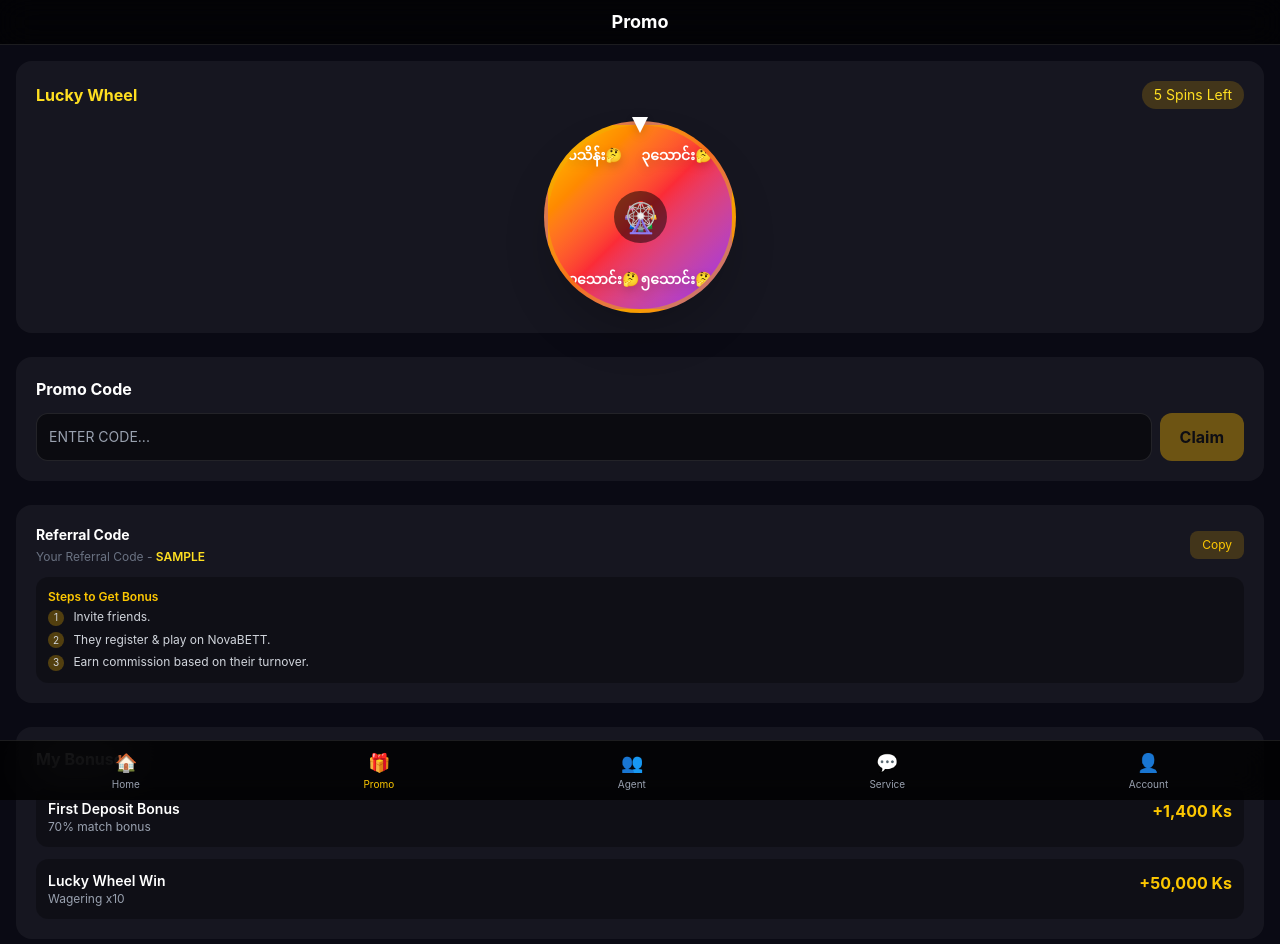
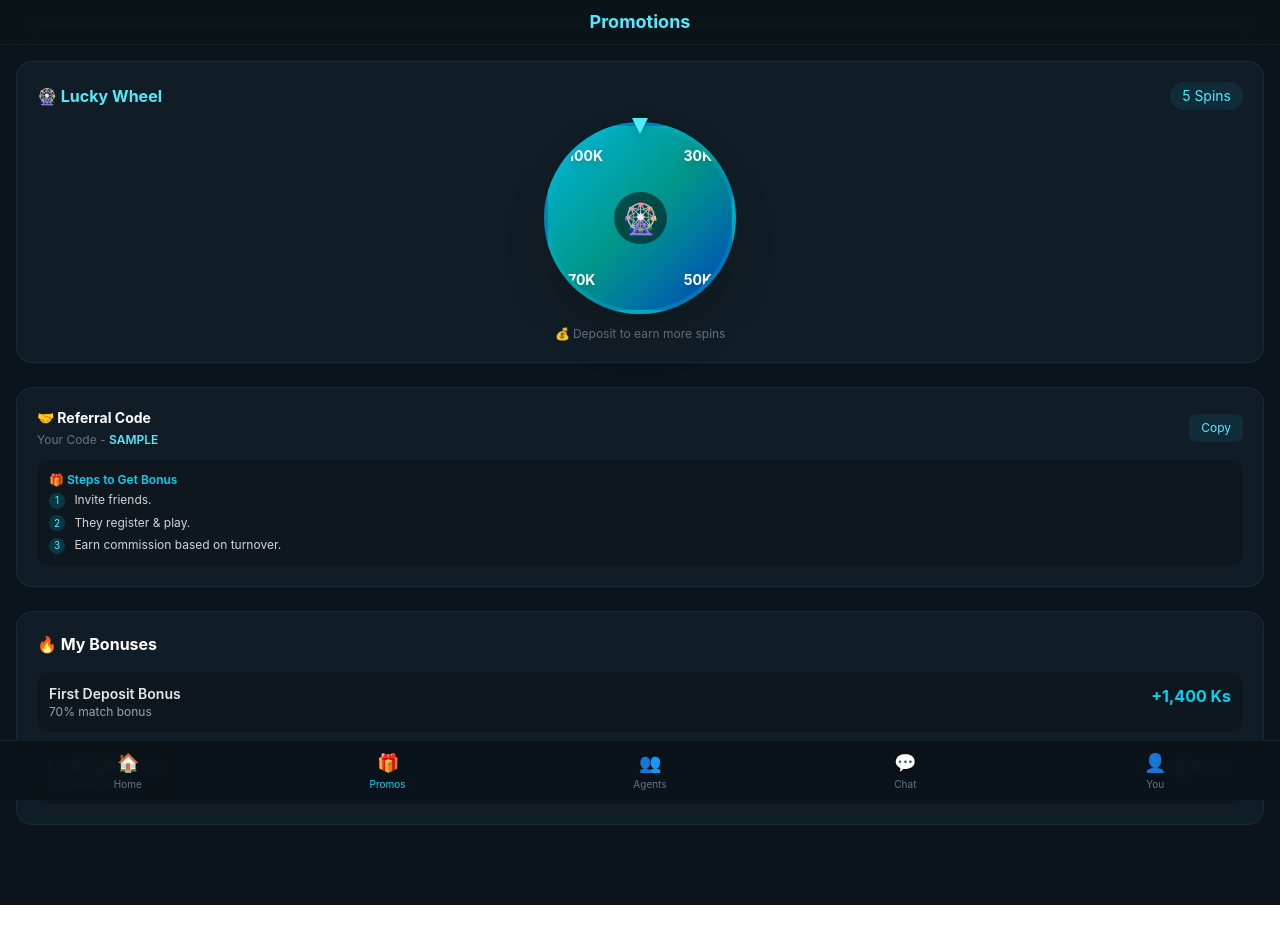
Before and after one commit to ccorryxx-bot/novabett, a Vue app: page /promotions in a window 1280 px wide. Shown: the top 944 px of the page. After the commit the page ends 905 px from the top, so only its background shows below. Built offline with nearby package versions, Linux system fonts and the light colour scheme; sample sign-in values are in the browser's storage.

Commit message:
Update Promotions page with Dark Teal/Cyan design

```diff
--- a/src/pages/PromotionsPage.vue
+++ b/src/pages/PromotionsPage.vue
@@ -1,83 +1,77 @@
 <template>
-  <div class="min-h-screen bg-[#0a0a14] text-white pb-20">
-    <header class="sticky top-0 z-30 bg-black/70 backdrop-blur-lg border-b border-white/10 px-4 py-2">
-      <h2 class="text-lg font-bold text-center">{{ $t('promotions') }}</h2>
+  <div class="min-h-screen bg-[#0b141a] text-gray-200 pb-20">
+    <header class="sticky top-0 z-30 bg-[#0b141a]/80 backdrop-blur-lg border-b border-cyan-500/10 px-4 py-2">
+      <h2 class="text-lg font-bold text-center text-cyan-300">Promotions</h2>
     </header>
     <div class="px-4 pt-4 space-y-6">
 
       <!-- Lucky Wheel -->
-      <div class="bg-white/5 rounded-2xl p-5">
+      <div class="bg-[#111d26] border border-cyan-500/10 rounded-2xl p-5">
         <div class="flex justify-between items-center mb-3">
-          <h3 class="font-bold text-yellow-300">{{ $t('luckyWheel') }}</h3>
-          <span class="bg-yellow-500/20 text-yellow-300 px-3 py-1 rounded-full text-sm">{{ spinsLeft }} {{ $t('spinsLeft') }}</span>
+          <h3 class="font-bold text-cyan-300">🎡 Lucky Wheel</h3>
+          <span class="bg-cyan-500/10 text-cyan-300 px-3 py-1 rounded-full text-sm">{{ spinsLeft }} Spins</span>
         </div>
         <div class="flex justify-center">
           <div class="relative w-48 h-48">
-            <div class="w-full h-full rounded-full border-4 border-yellow-500/50 bg-gradient-to-br from-yellow-400 via-red-500 to-purple-600 shadow-2xl relative overflow-hidden transform transition-transform duration-1000" :class="{ 'rotate-[720deg]': spinning }">
-              <span class="absolute top-5 right-5 text-white font-bold text-sm drop-shadow-lg">၃သောင်း🤔</span>
-              <span class="absolute bottom-5 right-5 text-white font-bold text-sm drop-shadow-lg">၅သောင်း🤔</span>
-              <span class="absolute bottom-5 left-5 text-white font-bold text-sm drop-shadow-lg">၇သောင်း🤔</span>
-              <span class="absolute top-5 left-5 text-white font-bold text-sm drop-shadow-lg">၁သိန်း🤔</span>
+            <!-- Wheel -->
+            <div class="w-full h-full rounded-full border-4 border-cyan-500/30 bg-gradient-to-br from-cyan-500 via-teal-600 to-blue-800 shadow-2xl relative overflow-hidden transform transition-transform duration-1000" :class="{ 'rotate-[720deg]': spinning }">
+              <span class="absolute top-5 right-5 text-white font-bold text-sm drop-shadow-lg">30K</span>
+              <span class="absolute bottom-5 right-5 text-white font-bold text-sm drop-shadow-lg">50K</span>
+              <span class="absolute bottom-5 left-5 text-white font-bold text-sm drop-shadow-lg">70K</span>
+              <span class="absolute top-5 left-5 text-white font-bold text-sm drop-shadow-lg">100K</span>
             </div>
-            <div class="absolute top-0 left-1/2 -translate-x-1/2 -translate-y-1 w-0 h-0 border-l-8 border-r-8 border-t-[16px] border-l-transparent border-r-transparent border-t-white drop-shadow-lg z-10"></div>
+            <!-- Pointer -->
+            <div class="absolute top-0 left-1/2 -translate-x-1/2 -translate-y-1 w-0 h-0 border-l-8 border-r-8 border-t-[16px] border-l-transparent border-r-transparent border-t-cyan-300 drop-shadow-lg z-10"></div>
+            <!-- Center Button -->
             <button @click="spinWheel" :disabled="spinning || spinsLeft <= 0" class="absolute inset-0 flex items-center justify-center z-20">
               <span class="text-3xl bg-black/50 rounded-full p-2">🎡</span>
             </button>
           </div>
         </div>
         <div v-if="lastWin" class="text-center mt-3 animate-bounce">
-          <p class="text-emerald-400 font-bold">🏆 You won {{ lastWin.toLocaleString() }} Ks!</p>
+          <p class="text-cyan-400 font-bold">🏆 You won {{ lastWin.toLocaleString() }} Ks!</p>
         </div>
-      </div>
-
-      <!-- Promo Code -->
-      <div class="bg-white/5 rounded-2xl p-5">
-        <h3 class="font-bold text-white mb-3">{{ $t('promoCode') }}</h3>
-        <div class="flex gap-2">
-          <input v-model="promoCode" type="text" :placeholder="$t('enterCode')" class="flex-1 p-3 rounded-xl bg-black/50 border border-white/10 text-white placeholder-gray-400 focus:outline-none focus:border-yellow-500/50 text-sm uppercase" @input="promoCode = promoCode.toUpperCase()" />
-          <button @click="claimPromo" :disabled="!promoCode" class="bg-yellow-500 hover:bg-yellow-400 text-black font-bold px-5 py-3 rounded-xl active:scale-95 disabled:opacity-40">{{ $t('claim') }}</button>
-        </div>
-        <p v-if="promoMessage" class="text-sm mt-2" :class="promoSuccess ? 'text-emerald-400' : 'text-red-400'">{{ promoMessage }}</p>
+        <div class="mt-3 text-center text-xs text-gray-500">💰 Deposit to earn more spins</div>
       </div>
 
       <!-- Referral Code -->
-      <div class="bg-white/5 rounded-2xl p-5">
+      <div class="bg-[#111d26] border border-cyan-500/10 rounded-2xl p-5">
         <div class="flex justify-between items-center">
           <div>
-            <h3 class="font-bold text-white text-sm">{{ $t('referralCode') }}</h3>
-            <p class="text-xs text-gray-500 mt-1">{{ $t('yourReferralCode') }} - <span class="text-yellow-300 font-semibold">{{ referralCode }}</span></p>
+            <h3 class="font-bold text-white text-sm">🤝 Referral Code</h3>
+            <p class="text-xs text-gray-500 mt-1">Your Code - <span class="text-cyan-300 font-semibold">{{ referralCode }}</span></p>
           </div>
-          <button @click="copyReferral" class="bg-yellow-500/20 text-yellow-400 px-3 py-1.5 rounded-lg text-xs">{{ copied ? $t('copied') : $t('copy') }}</button>
+          <button @click="copyReferral" class="bg-cyan-500/10 text-cyan-300 px-3 py-1.5 rounded-lg text-xs">{{ copied ? 'Copied!✅' : 'Copy' }}</button>
         </div>
-        <div class="mt-3 bg-black/30 p-3 rounded-xl space-y-1.5">
-          <p class="text-yellow-400 text-xs font-semibold mb-1">{{ $t('steps') }}</p>
-          <p class="text-gray-300 text-xs"><span class="bg-yellow-500/30 rounded-full w-4 h-4 inline-flex items-center justify-center text-[10px] mr-1.5">1</span> {{ $t('step1') }}</p>
-          <p class="text-gray-300 text-xs"><span class="bg-yellow-500/30 rounded-full w-4 h-4 inline-flex items-center justify-center text-[10px] mr-1.5">2</span> {{ $t('step2') }}</p>
-          <p class="text-gray-300 text-xs"><span class="bg-yellow-500/30 rounded-full w-4 h-4 inline-flex items-center justify-center text-[10px] mr-1.5">3</span> {{ $t('step3') }}</p>
+        <div class="mt-3 bg-black/20 p-3 rounded-xl space-y-1.5">
+          <p class="text-cyan-400 text-xs font-semibold mb-1">🎁 Steps to Get Bonus</p>
+          <p class="text-gray-300 text-xs"><span class="bg-cyan-500/20 text-cyan-300 rounded-full w-4 h-4 inline-flex items-center justify-center text-[10px] mr-1.5">1</span> Invite friends.</p>
+          <p class="text-gray-300 text-xs"><span class="bg-cyan-500/20 text-cyan-300 rounded-full w-4 h-4 inline-flex items-center justify-center text-[10px] mr-1.5">2</span> They register & play.</p>
+          <p class="text-gray-300 text-xs"><span class="bg-cyan-500/20 text-cyan-300 rounded-full w-4 h-4 inline-flex items-center justify-center text-[10px] mr-1.5">3</span> Earn commission based on turnover.</p>
         </div>
       </div>
 
       <!-- Active Bonuses -->
-      <div class="bg-white/5 rounded-2xl p-5">
-        <h3 class="font-bold text-white mb-4">{{ $t('myBonuses') }}</h3>
+      <div class="bg-[#111d26] border border-cyan-500/10 rounded-2xl p-5">
+        <h3 class="font-bold text-white mb-4">🔥 My Bonuses</h3>
         <div v-if="activeBonuses.length > 0" class="space-y-3">
-          <div v-for="b in activeBonuses" :key="b.id" class="flex justify-between p-3 bg-black/30 rounded-xl">
+          <div v-for="b in activeBonuses" :key="b.id" class="flex justify-between p-3 bg-black/20 rounded-xl">
             <div><p class="text-sm font-semibold">{{ b.name }}</p><p class="text-xs text-gray-400">{{ b.desc }}</p></div>
-            <span class="text-yellow-400 font-bold">+{{ b.amount.toLocaleString() }} Ks</span>
+            <span class="text-cyan-400 font-bold">+{{ b.amount.toLocaleString() }} Ks</span>
           </div>
         </div>
-        <p v-else class="text-center text-gray-500 py-4">{{ $t('noActiveBonuses') }}</p>
+        <p v-else class="text-center text-gray-500 py-4">No active bonuses</p>
       </div>
     </div>
 
     <!-- Bottom Nav -->
-    <nav class="fixed bottom-0 left-0 right-0 bg-black/80 backdrop-blur-xl border-t border-white/10 py-2">
+    <nav class="fixed bottom-0 left-0 right-0 bg-[#0b141a]/95 backdrop-blur-xl border-t border-cyan-500/10 z-50 py-2">
       <div class="flex justify-around">
-        <router-link to="/home" class="text-gray-400 flex flex-col items-center"><span class="text-lg">🏠</span><span class="text-[10px]">{{ $t('home') }}</span></router-link>
-        <router-link to="/promotions" class="text-yellow-400 flex flex-col items-center"><span class="text-lg">🎁</span><span class="text-[10px]">{{ $t('promotions') }}</span></router-link>
-        <router-link to="/agent" class="text-gray-400 flex flex-col items-center"><span class="text-lg">👥</span><span class="text-[10px]">{{ $t('agent') }}</span></router-link>
-        <router-link to="/service" class="text-gray-400 flex flex-col items-center"><span class="text-lg">💬</span><span class="text-[10px]">{{ $t('service') }}</span></router-link>
-        <router-link to="/account" class="text-gray-400 flex flex-col items-center"><span class="text-lg">👤</span><span class="text-[10px]">{{ $t('account') }}</span></router-link>
+        <router-link to="/home" class="flex flex-col items-center text-gray-500 hover:text-gray-300"><span class="text-lg">🏠</span><span class="text-[10px]">Home</span></router-link>
+        <router-link to="/promotions" class="flex flex-col items-center text-cyan-400"><span class="text-lg">🎁</span><span class="text-[10px]">Promos</span></router-link>
+        <router-link to="/agent" class="flex flex-col items-center text-gray-500 hover:text-gray-300"><span class="text-lg">👥</span><span class="text-[10px]">Agents</span></router-link>
+        <router-link to="/service" class="flex flex-col items-center text-gray-500 hover:text-gray-300"><span class="text-lg">💬</span><span class="text-[10px]">Chat</span></router-link>
+        <router-link to="/account" class="flex flex-col items-center text-gray-500 hover:text-gray-300"><span class="text-lg">👤</span><span class="text-[10px]">You</span></router-link>
       </div>
     </nav>
   </div>
@@ -86,6 +80,7 @@
 <script setup>
 import { ref, computed } from 'vue'
 
+// ... (script logic remains the same as before)
 const storedUsername = localStorage.getItem('sb_username') || 'YOURNAME'
 const referralCode = computed(() => storedUsername.toUpperCase())
 
@@ -114,17 +109,6 @@ const spinWheel = () => {
   }, 1000)
 }
 
-const promoCode = ref('')
-const promoMessage = ref('')
-const promoSuccess = ref(false)
-const claimPromo = () => {
-  if (!promoCode.value) return
-  promoSuccess.value = true
-  promoMessage.value = 'Code claimed! Bonus added.'
-  promoCode.value = ''
-  setTimeout(() => { promoMessage.value = '' }, 3000)
-}
-
 const activeBonuses = ref([
   { id: 1, name: 'First Deposit Bonus', desc: '70% match bonus', amount: 1400 },
   { id: 2, name: 'Lucky Wheel Win', desc: 'Wagering x10', amount: 50000 }
```
